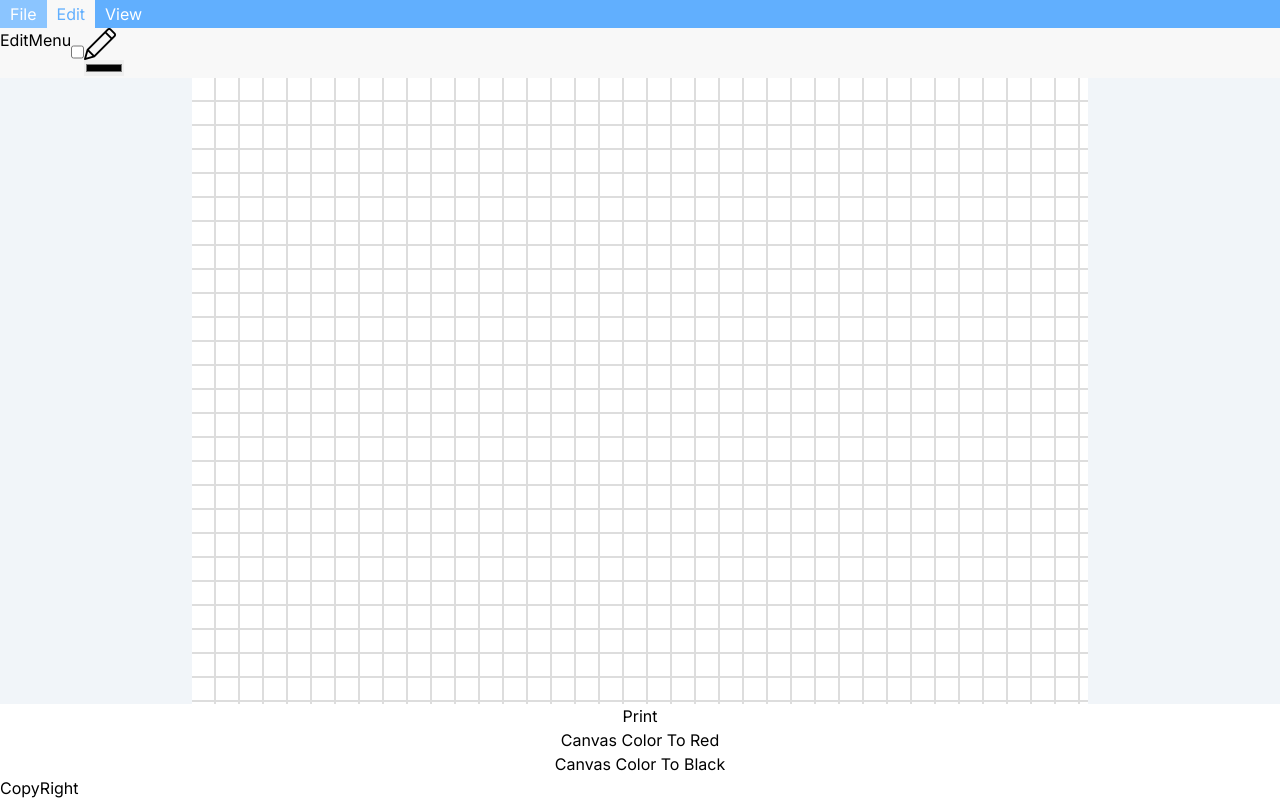
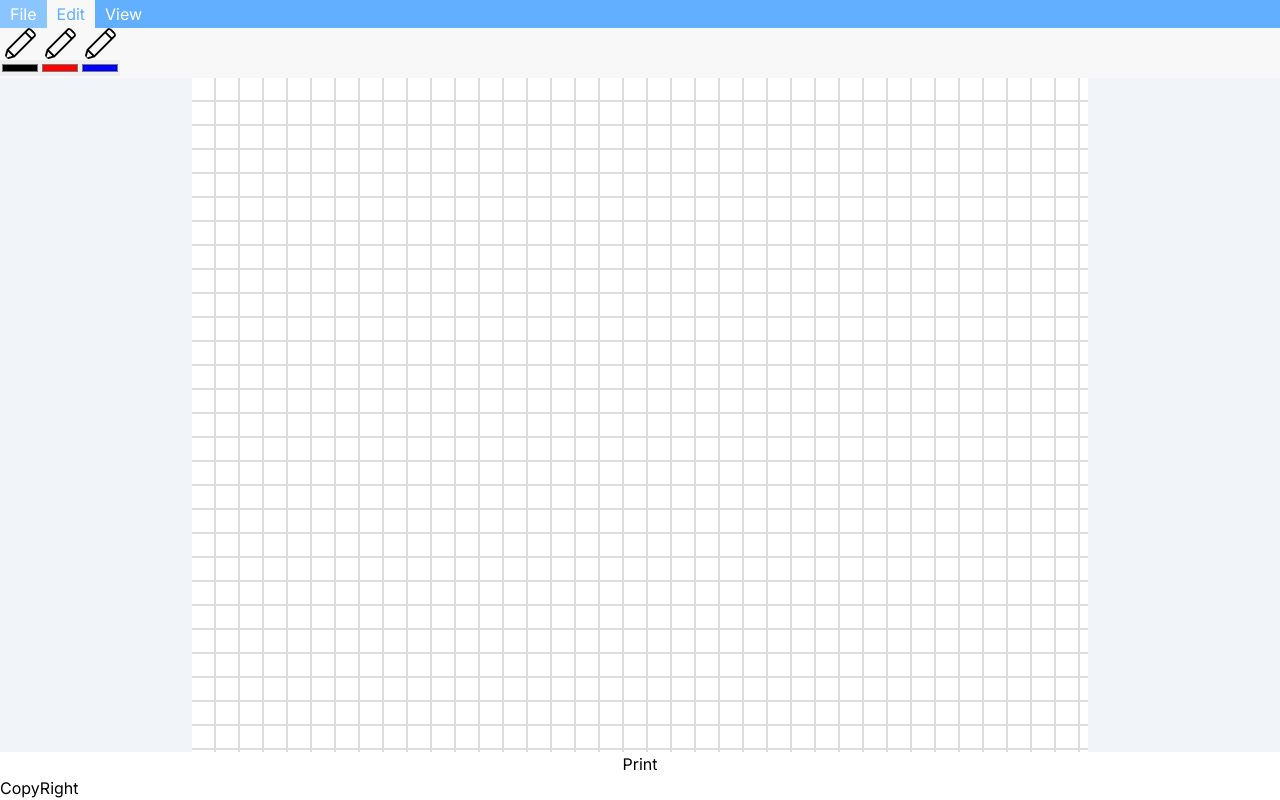
Before and after one commit to typeulli/harunote, a Next.js app: page /new in a window 1280 px wide. Both pictures are taken after a click on the button "Edit". Built offline with nearby package versions, Linux system fonts and the light colour scheme.

Commit message:
dev-0.0.6
refactoring

```diff
--- a/package.json
+++ b/package.json
@@ -15,6 +15,7 @@
     "postcss": "^8.4.40",
     "react": "^18",
     "react-dom": "^18",
+    "react-dropzone": "^14.2.3",
     "react-modal": "^3.16.1",
     "sass": "^1.77.8",
     "tailwindcss": "^3.4.7"
--- a/src/shared/components/Editor.tsx
+++ b/src/shared/components/Editor.tsx
@@ -8,7 +8,9 @@ import "@/styles/Editor.css"
 
 import pen from "@/../public/assets/pen.png";
 import Image from "next/image";
+import Modal from "@/shared/components/Modal"
 import ReactModal from "react-modal";
+import { DropEvent, FileRejection, useDropzone } from "react-dropzone";
 
 enum BlockType {
     Text, Separator, H1, H2, H3, H4, Image
@@ -107,11 +109,15 @@ type DrawingPeice = {
 
 class DrawingData {
     items: DrawingPeice[];
-    color: string;
+    color1: string;
+    color2: string;
+    color3: string;
 
     constructor() {
         this.items = [];
-        this.color = "#000000";
+        this.color1 = "#000000";
+        this.color2 = "#ff0000";
+        this.color3 = "#0000ff";
     }
 
 }
@@ -123,6 +129,7 @@ class Document {
     draw: DrawingData;
 
     spell: boolean;
+    grid: boolean;
     constructor(id: string, title: string) {
         this.id = id;
         this.title = title;
@@ -131,6 +138,7 @@ class Document {
         this.draw = new DrawingData();
 
         this.spell = true;
+        this.grid = true;
     }
     insertBlock = (block: BlockData, index: number) => {
         this.blocks = [...this.blocks.slice(0, index), block, ...this.blocks.slice(index, this.blocks.length)];
@@ -424,13 +432,23 @@ export default function Editor({className, style}: {className?: string | undefin
     var mediaSelectorCallback = useRef<((url: string) => void) | null>(null);
     var [mediaSelectorUrl, setMediaSelectorUrl] = useState<string>("");
 
+    const onDrop = useCallback((acceptedFiles: File[] ) => {
+        // Do something with the files
+            console.log(acceptedFiles)
+    }, [])
+    const mediaSelectorDropzone = useDropzone({ maxFiles: 1, onDrop: onDrop, noKeyboard: true })
+
     // Tool Area
     var [toolNumber, setToolNumber] = useState(-1);
 
-    var [drawingMode, setDrawingMode] = useState(false);
-    useEffect(() => setDrawingMode(IsUserMobile()), []);
-    var [drawingColor, setDrawingColor] = useState(documentData.draw.color);
-    useEffect(() => { documentData.draw.color=drawingColor }, [drawingColor]);
+    var [drawingMode, setDrawingMode] = useState(0);
+
+    var [drawingColor1, setDrawingColor1] = useState(documentData.draw.color1);
+    var [drawingColor2, setDrawingColor2] = useState(documentData.draw.color2);
+    var [drawingColor3, setDrawingColor3] = useState(documentData.draw.color3);
+    useEffect(() => { documentData.draw.color1=drawingColor1 }, [drawingColor1]);
+    useEffect(() => { documentData.draw.color2=drawingColor2 }, [drawingColor2]);
+    useEffect(() => { documentData.draw.color3=drawingColor3 }, [drawingColor3]);
     var drawingItems = useRef(documentData.draw.items);
     // Tool Area
 
@@ -442,6 +460,8 @@ export default function Editor({className, style}: {className?: string | undefin
     useEffect(() => { documentData.focus = docmuentFocus }, [docmuentFocus]);
     var [docmuentSpell, setDocumentSpell] = useState(documentData.spell);
     useEffect(() => { documentData.spell = docmuentSpell }, [docmuentSpell]);
+    var [docmuentGrid, setDocumentGrid] = useState(documentData.grid);
+    useEffect(() => { documentData.grid = docmuentGrid }, [docmuentGrid]);
 
 
 
@@ -474,14 +494,22 @@ export default function Editor({className, style}: {className?: string | undefin
     return <div className={"flex flex-col overflow-hidden " + className} style={style}>
 
         <ReactModal isOpen={mediaSelectorMode != "none"} onRequestClose={() => setMediaSelectorMode("none")}>
-            <div className={"flex flex-col h-full w-full items-center"}>
-                <div className="w-[75%] border-4 border-sky-500 border-dashed rounded-3xl flex justify-center py-6 cursor-pointer"
-                     onClick={e => document.getElementById(`input-mediaselector-${documentData.id}`)?.click()}>
+            <div className={"flex flex-col h-full w-[full] items-center"}>
+                <div className="w-[50%]
+                                border-4 border-sky-500 border-dashed rounded-3xl
+                                flex justify-center
+                                cursor-pointer
+                                py-6 m-5
+                                transition-all
+                                "
+                     style={mediaSelectorDropzone.isDragActive? {scale:"120%"} : {}}
+                     {...mediaSelectorDropzone.getRootProps()}
+                >
                     <p className="select-none">
                         <span className="text-2xl block">Drop {mediaSelectorMode} file</span>
                         <button className="text-gray-500 block">Or click here to choose</button>
                     </p>
-                    <input id={`input-mediaselector-${documentData.id}`} className="hidden" type="file"/>
+                    <input id={`input-mediaselector-${documentData.id}`} className="hidden" type="file" {...mediaSelectorDropzone.getInputProps()}/>
                 </div>
                 <div className="flex w-full my-6">
                     <div className="grow flex items-center"><hr className="grow border-y-2 border-dashed"/></div>
@@ -508,17 +536,29 @@ export default function Editor({className, style}: {className?: string | undefin
         <TabBox select={toolNumber} onSelect={setToolNumber} tabnames={["File", "Edit", "View"]}>
             <div>FileMenu</div>
             <div className="flex flex-row">
-                EditMenu
-                <input type="checkbox" checked={drawingMode} onChange={e => setDrawingMode(!drawingMode)} />
-                <div className="flex flex-col cursor-pointer" onClick={() => Array.from(document.getElementsByTagName("input")).filter(e => e.id==`input-pencolor-${documentData.id}`).pop()?.click()}>
-                    <Image className="h-8 w-8" src={pen} alt=""/>
-                    <input id={`input-pencolor-${documentData.id}`} className="h-4 w-10" type="color" value={drawingColor} onChange={e => setDrawingColor(e.target.value)} />
+                <div className="flex flex-row">
+                    <div className="flex flex-col cursor-pointer items-center">
+                        <Image className={"h-8 w-8 rounded-lg" + (drawingMode==1?" bg-slate-200":"")} src={pen} alt="" onClick={() => setDrawingMode(drawingMode==1 ? 0 : 1)}/>
+                        <input id={`input-pencolor1-${documentData.id}`} className="h-4 w-10" type="color" value={drawingColor1} onChange={e => setDrawingColor1(e.target.value)} />
+                    </div>
+                    <div className="flex flex-col cursor-pointer items-center">
+                        <Image className={"h-8 w-8 rounded-lg" + (drawingMode==2?" bg-slate-200":"")} src={pen} alt="" onClick={() => setDrawingMode(drawingMode==2 ? 0 : 2)}/>
+                        <input id={`input-pencolor2-${documentData.id}`} className="h-4 w-10" type="color" value={drawingColor2} onChange={e => setDrawingColor2(e.target.value)} />
+                    </div>
+                    <div className="flex flex-col cursor-pointer items-center">
+                        <Image className={"h-8 w-8 rounded-lg" + (drawingMode==3?" bg-slate-200":"")} src={pen} alt="" onClick={() => setDrawingMode(drawingMode==3 ? 0 : 3)}/>
+                        <input id={`input-pencolor3-${documentData.id}`} className="h-4 w-10" type="color" value={drawingColor3} onChange={e => setDrawingColor3(e.target.value)} />
+                    </div>
                 </div>
             </div>
-            <div>
-                <div className="float-left">
-                    <input id={`input-docspell-${documentData.id}`} className="" type="checkbox" checked={docmuentSpell} onChange={e => setDocumentSpell(!docmuentSpell)} />
-                    <span>Check Spell</span>
+            <div className="flex flex-col">
+                <div>
+                    <input id={`input-docspell-${documentData.id}`} className="cursor-pointer" type="checkbox" checked={docmuentSpell} onChange={() => setDocumentSpell(!docmuentSpell)} />
+                    <label htmlFor={`input-docspell-${documentData.id}`} className="cursor-pointer">Check Spell</label>
+                </div>
+                <div>
+                    <input id={`input-docgrid-${documentData.id}`} className="cursor-pointer" type="checkbox" checked={docmuentGrid} onChange={() => setDocumentGrid(!docmuentGrid)} />
+                    <label htmlFor={`input-docgrid-${documentData.id}`} className="cursor-pointer">Use Grid</label>
                 </div>
             </div>
         </TabBox>
@@ -539,12 +579,12 @@ export default function Editor({className, style}: {className?: string | undefin
                 // TODO
             }}
         >
-            <div id={"documentview-"+documentData.id} className="Editor relative flex flex-col bg-white grow" style={{width:"70%"}}>
+            <div id={"documentview-"+documentData.id} className={"relative flex flex-col bg-white grow" + (docmuentGrid? " editor-grid":"")} style={{width:"70%"}}>
                 <div id={"draggingblock-"+documentData.id}
                     className={"fixed text-gray-400"+(isDraggingBlock?"":" hidden")}
                     style={{left:0, top:0}}
                 />
-                <Canvas id={"canvas-"+documentData.id} drawingMode={drawingMode} drawingColor={drawingColor} drawingItems={drawingItems} onDrawEnd={ () => documentData.draw.items = drawingItems.current }/>
+                <Canvas id={"canvas-"+documentData.id} drawingMode={drawingMode != 0} drawingColor={drawingMode==3?drawingColor3:drawingMode==2?drawingColor2:drawingColor1} drawingItems={drawingItems} onDrawEnd={ () => documentData.draw.items = drawingItems.current }/>
 
                 {/* <hr key={"blockplace-"+documentData.id+"-0"} id={"blockplace-"+documentData.id+"-0"} className="border-y-2 border-cyan-400" style={(isDraggingBlock && draggingStick)?{}:{display : "none"}}></hr> */}
                 {docmuentBlocks.map((block, index) => (
@@ -591,7 +631,5 @@ export default function Editor({className, style}: {className?: string | undefin
             </div>
         </div>
         <button onClick={() => console.log(documentData)}>Print</button>
-        <button onClick={() => setDrawingColor("#ff0000")}>Canvas Color To Red</button>
-        <button onClick={() => setDrawingColor("#000000")}>Canvas Color To Black</button>
     </div>
 }
--- a/src/shared/components/Modal.tsx
+++ b/src/shared/components/Modal.tsx
@@ -1,12 +1,12 @@
 interface ModalProps extends React.HTMLProps<HTMLDivElement> {
-    isOpen: boolean, onClose: () => void
+    isOpen: boolean,
+    onRequestClose: () => void
 }
 
 const Modal: React.FC<ModalProps> = ({
-    isOpen, onClose, children, ...props
+    isOpen, onRequestClose, children, ...props
 }) => {
-    return <div
-    {...props}
+    return <div {...props}
     style={{
         display: isOpen ? 'block' : 'none',
         ...props.style,
@@ -21,7 +21,10 @@ const Modal: React.FC<ModalProps> = ({
         zIndex: 1000, // ensure modal is on top
     }}
     className={`modal ${props.className}`}
-    onKeyDown={e => e.key=="esc" && onClose()}
+    onKeyDown={e => {
+        e.key=="esc" && onRequestClose();
+        props.onKeyDown && props.onKeyDown(e);
+    }}
 >
     <div
         className="modal-content"
--- a/src/styles/Editor.css
+++ b/src/styles/Editor.css
@@ -1,4 +1,4 @@
-.Editor {
+.editor-grid {
     background:
 		linear-gradient(to bottom, transparent 22px, #ddd 18px) 0 0 / 100vw 24px repeat-y,
 		linear-gradient(to right, transparent 22px, #ddd 18px) 0 0 / 24px 100% repeat-x
```
Also changed, not shown: 1 other file (tests, documents, lock files or other folders).
